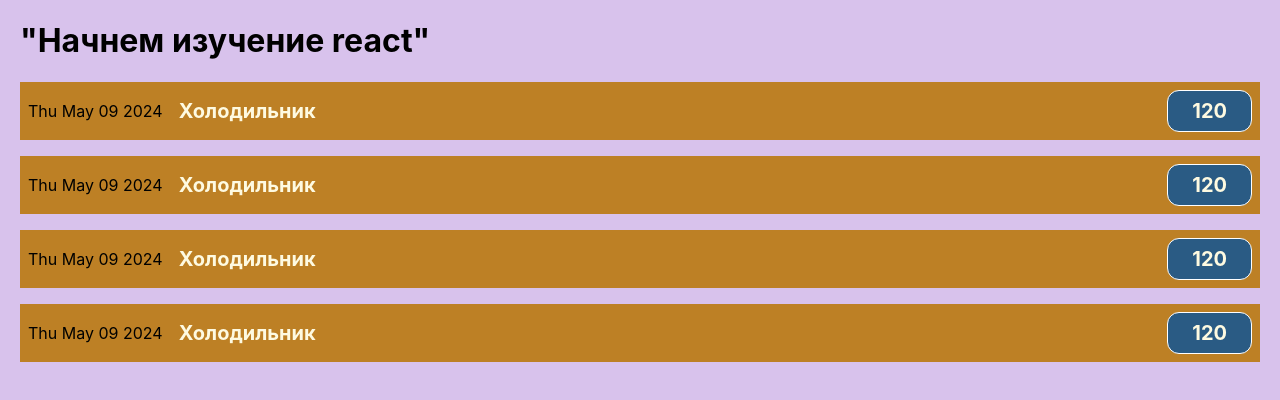
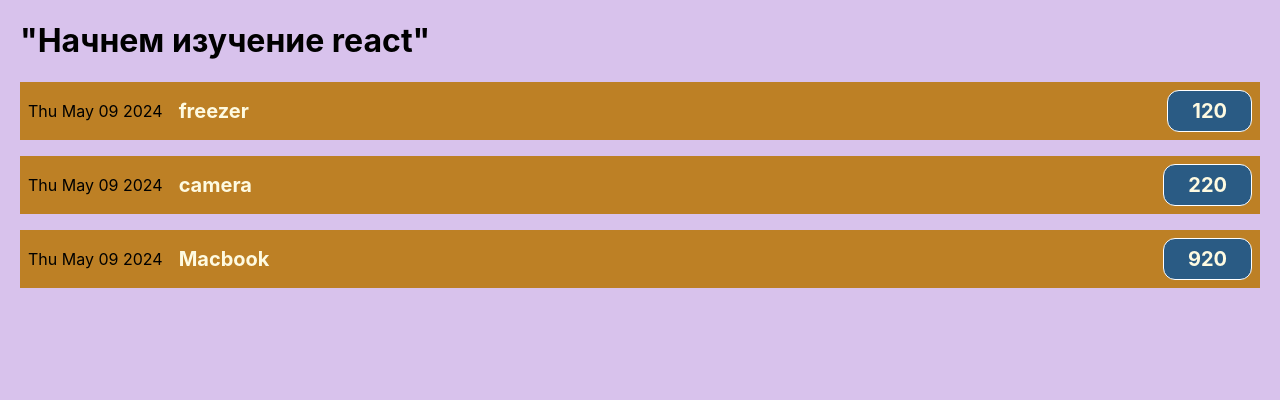
Before and after one commit to AlekseySapunkov/shopping-list, a JavaScript app: page / in a window 1280 px wide. Shown: the top 400 px of the page. Built offline with nearby package versions, Linux system fonts and the light colour scheme.

Commit message:
update App.js and ItemCost.js with props

```diff
--- a/src/App.js
+++ b/src/App.js
@@ -1,13 +1,40 @@
-
 import ItemCost from "./components/ItemCost";
 function App() {
+  const costs = [
+    {
+      date: new Date(2024, 4, 9),
+      description: "freezer",
+      price: 120,
+    },
+    {
+      date: new Date(2024, 5, 9),
+      description: "camera",
+      price: 220,
+    },
+    {
+      date: new Date(2024, 4, 9),
+      description: "Macbook",
+      price: 920,
+    },
+  ];
   return (
-    <div >
+    <div>
       <h1>"Начнем изучение react"</h1>
-      <ItemCost></ItemCost>
-      <ItemCost></ItemCost>
-      <ItemCost></ItemCost>
-      <ItemCost></ItemCost>
+      <ItemCost
+        date={costs[0].date}
+        description={costs[0].description}
+        price={costs[0].price}
+      ></ItemCost>
+      <ItemCost
+        date={costs[0].date}
+        description={costs[1].description}
+        price={costs[1].price}
+      ></ItemCost>
+      <ItemCost
+        date={costs[0].date}
+        description={costs[2].description}
+        price={costs[2].price}
+      ></ItemCost>
     </div>
   );
 }
--- a/src/components/ItemCost.js
+++ b/src/components/ItemCost.js
@@ -1,13 +1,14 @@
 import "./ItemCost.css";
-function ItemCost() {
-  const costDate = new Date(2024, 4, 9);
-  const costTitle = 120;
+function ItemCost(props) {
+  const costDate = props.date;
+  const costTitle = props.price;
+  const title = props.description;
   return (
     <div className="cost-item">
       <div>{costDate.toDateString()}</div>
       <div className="cost-item__description">
-        <h2>Холодильник</h2>
-        <div className="cost-item__price">{costTitle }</div>
+        <h2>{title}</h2>
+        <div className="cost-item__price">{costTitle}</div>
       </div>
     </div>
   );
```
